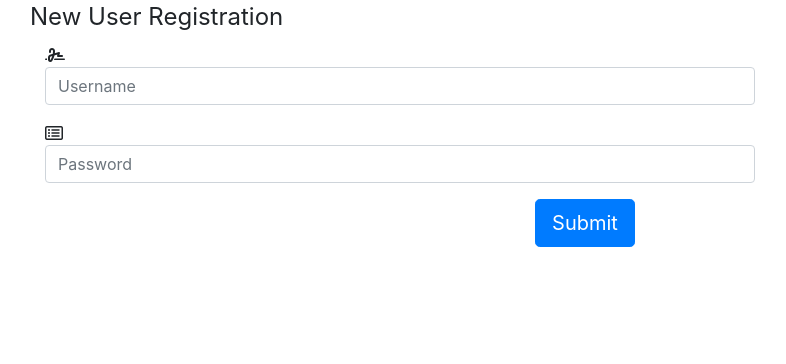
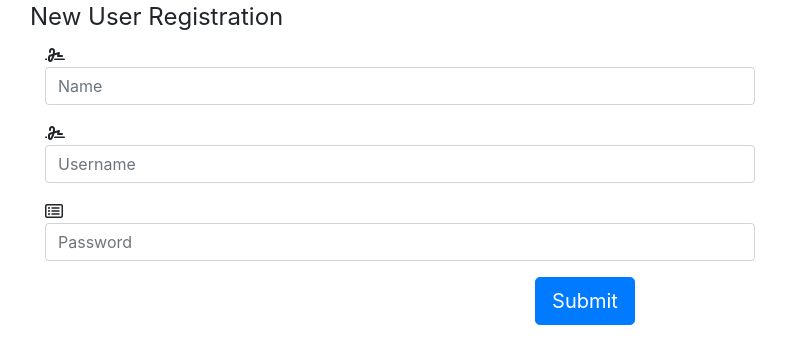
Before and after one commit to Daniel4040/flaskintro, a Flask app: page /signup/ in a window 1280 px wide. Shown: the part 101-465 px from the top of the page, without its empty margins (55-841 px from the left). Run offline with Flask 2, Linux system fonts and the light colour scheme; some libraries are stand-ins or nearby versions; some web fonts are replaced.

Commit message:
Added password hashing

```diff
--- a/app.py
+++ b/app.py
@@ -1,8 +1,10 @@
 from flask import Flask, render_template, url_for, request, redirect
 from flask_sqlalchemy import SQLAlchemy
 from datetime import datetime
+from werkzeug.security import generate_password_hash, check_password_hash
 
 app = Flask(__name__)
+app.config['SECRET_KEY'] = '9OLWxND4o83j4K4iuopO'
 app.config['SQLALCHEMY_TRACK_MODIFICATIONS'] = False
 app.config['SQLALCHEMY_DATABASE_URI'] = 'sqlite:///blog_list.db'
 db = SQLAlchemy(app)
@@ -36,15 +38,16 @@ class Category(db.Model):
 class User(db.Model):
     # For creating admin users who can post new blogs to the website
     id = db.Column(db.Integer, primary_key=True)
-    username = db.Column(db.Text, nullable=False)
-    password = db.Column(db.String(20), nullable=False)
+    name = db.Column(db.String(32), nullable=False)
+    username = db.Column(db.String(32), unique=True, nullable=False)
+    password = db.Column(db.String(32), nullable=False)
 
     def __repr__(self):
         return '<User %r>' % self.id
 
 
 @app.route('/blog/', methods=['POST', 'GET'])
-def index():
+def add_blog():
     if request.method == 'POST':
         blog_title = request.form['title']
         blog_content = request.form['content']
@@ -68,14 +71,20 @@ def index():
 @app.route('/signup/', methods=['POST', 'GET'])
 def add_user():
     if request.method == 'POST':
+        name = request.form['new_name']
         username = request.form['new_username']
         password = request.form['new_password']
-        new_user = User(username=username, password=password)
 
+        user_db_check = User.query.filter_by(username=username).first()
+        if user_db_check is True:
+            return redirect('/signup/')
+
+        new_user = User(name=name, username=username,
+                        password=generate_password_hash(password, method='sha256'))
         try:
             db.session.add(new_user)
             db.session.commit()
-            return redirect('/home/')
+            return redirect('/signup/')
         except:
             return 'There was an issue signing in. Please try again.'
 
@@ -135,13 +144,13 @@ def update(id):
 
 
 @app.route('/')
-def baseurl():
-    return render_template('home.html')
+def index():
+    return render_template('index.html')
 
 
 @app.route('/home/')
 def home():
-    return render_template('home.html')
+    return render_template('index.html')
 
 
 @app.route('/blog/')
@@ -175,10 +184,20 @@ def signin():
     return render_template('signin.html')
 
 
+@app.route('/signout')
+def signout():
+    return 'Signed Out'
+
+
 @app.route('/signup/')
 def signup():
     return render_template('signup.html')
 
 
+@app.route('/profile')
+def profile():
+    return render_template('profile.html')
+
+
 if __name__ == "__main__":
     app.run(debug=True)
--- a/templates/base.html
+++ b/templates/base.html
@@ -27,7 +27,7 @@
   {% block navbar %}
   <!--Navbar-->
   <nav id="mainNavbar" class="navbar navbar-dark navbar-expand-lg py-1 fixed-top" style="background-color: #343a40">
-    <div class="container"><a class="navbar-brand" href="{{ url_for('home') }}">This Scenic Life</a>
+    <div class="container"><a class="navbar-brand" href="{{ url_for('index') }}">This Scenic Life</a>
       <button class="navbar-toggler" type="button" data-toggle="collapse" data-target="#navbarSupportedContent"
         aria-controls="navbarSupportedContent" aria-expanded="false" aria-label="Toggle navigation">
         <span class="navbar-toggler-icon"></span>
--- a/templates/signin.html
+++ b/templates/signin.html
@@ -15,7 +15,7 @@
                         <div class="form-group">
                             <span class="col-md-1 col-md-offset-2 text-center"><i class="fas fa-signature"></i></span>
                             <div class="col-md-8">
-                                <input id="username" name="username" type="text" placeholder="Username"
+                                <input id="username" name="username" type="email" placeholder="Username"
                                     class="form-control">
                             </div>
                         </div>
@@ -23,7 +23,7 @@
                             <span class="col-md-1 col-md-offset-2 text-center"><i
                                     class="far fa-list-alt"></i></i></span>
                             <div class="col-md-8">
-                                <input id="password" name="password" type="text" placeholder="Password"
+                                <input id="password" name="password" type="password" placeholder="Password"
                                     class="form-control">
                             </div>
                         </div>
--- a/templates/signup.html
+++ b/templates/signup.html
@@ -15,7 +15,14 @@
                         <div class="form-group">
                             <span class="col-md-1 col-md-offset-2 text-center"><i class="fas fa-signature"></i></span>
                             <div class="col-md-8">
-                                <input id="new_username" name="new_username" type="text" placeholder="Username"
+                                <input id="new_name" name="new_name" type="text" placeholder="Name"
+                                    class="form-control">
+                            </div>
+                        </div>
+                        <div class="form-group">
+                            <span class="col-md-1 col-md-offset-2 text-center"><i class="fas fa-signature"></i></span>
+                            <div class="col-md-8">
+                                <input id="new_username" name="new_username" type="email" placeholder="Username"
                                     class="form-control">
                             </div>
                         </div>
@@ -23,7 +30,7 @@
                             <span class="col-md-1 col-md-offset-2 text-center"><i
                                     class="far fa-list-alt"></i></i></span>
                             <div class="col-md-8">
-                                <input id="new_password" name="new_password" type="text" placeholder="Password"
+                                <input id="new_password" name="new_password" type="password" placeholder="Password"
                                     class="form-control">
                             </div>
                         </div>
```
Also changed, not shown: templates/profile.html (added, +18 -0 lines), blog_list.db, templates/index.html (renamed from templates/home.html).
